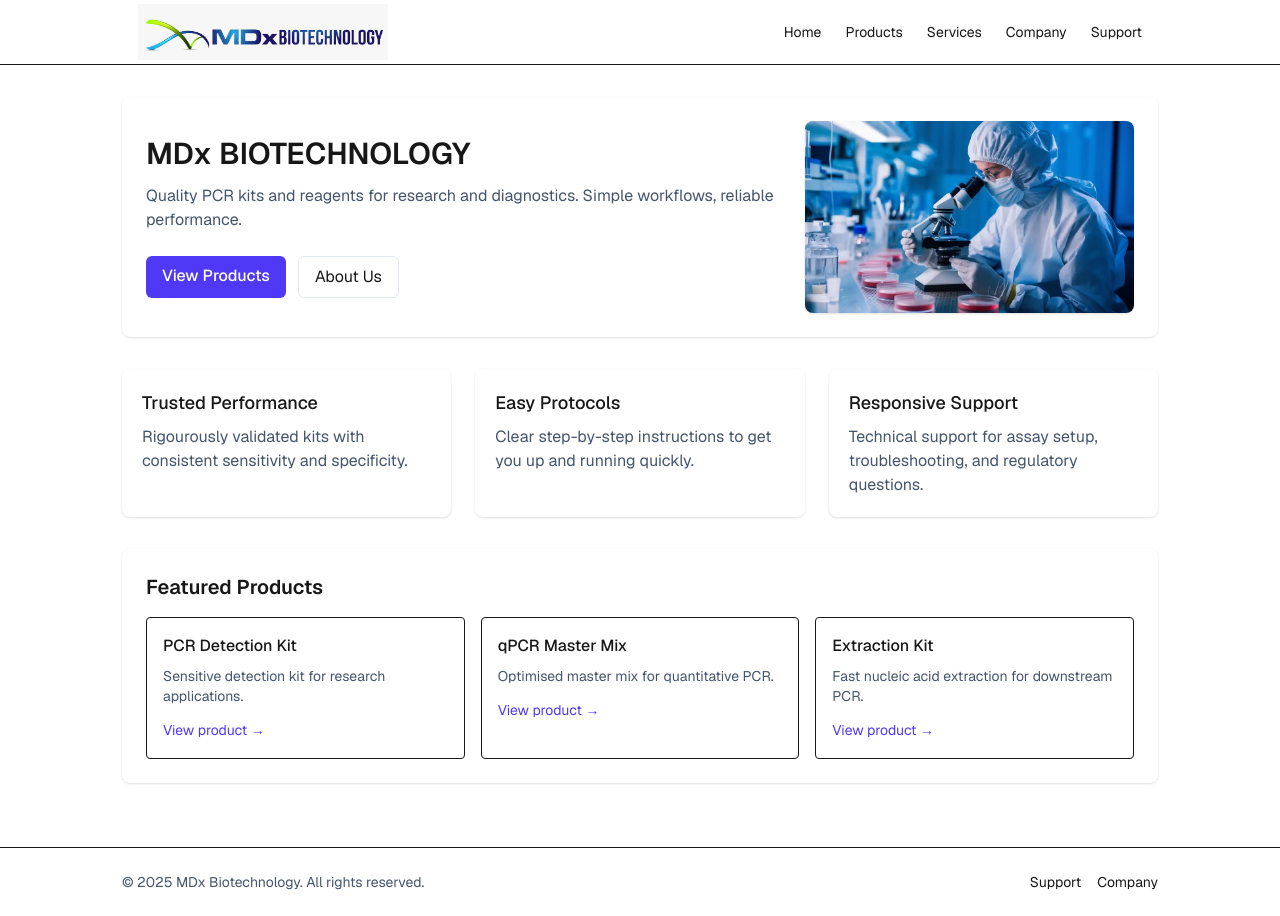
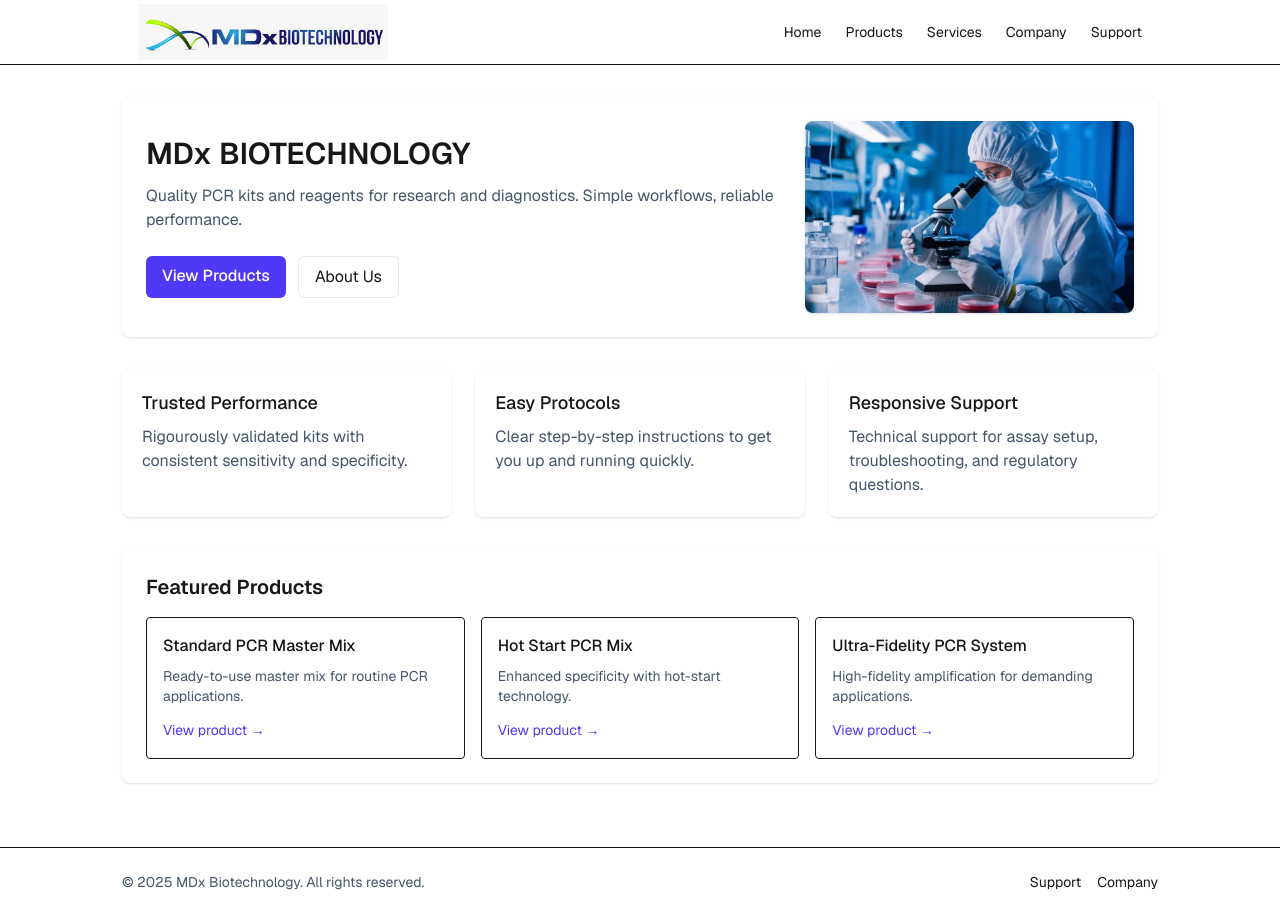
Before and after one commit to hawman/biotech, a Next.js app: page / in a window 1280 px wide. Built offline with nearby package versions, Linux system fonts and the light colour scheme.

Commit message:
refactor featured products

```diff
--- a/src/data/products.ts
+++ b/src/data/products.ts
@@ -7,6 +7,14 @@ export type Product = {
   category: string;
   specs?: Record<string, string>;
 };
+
+  // Order categories as specified
+  export const categoryOrder = [
+    'General PCR',
+    'Hi-Fidelity & Long PCR',
+    'RT/RT-PCR',
+    'cDNA Synthesis',
+  ];
 
 export const products: Product[] = [
   // General PCR Category
--- a/src/pages/index.tsx
+++ b/src/pages/index.tsx
@@ -1,3 +1,4 @@
+import { products } from '@/data/products';
 import Link from 'next/link';
 
 export default function Home() {
@@ -6,9 +7,7 @@ export default function Home() {
       <div className="rounded-lg bg-white shadow p-6">
         <div className="flex flex-col lg:flex-row gap-6 items-center">
           <div className="flex-1">
-            <h1 className="text-3xl font-semibold">
-              MDx BIOTECHNOLOGY
-            </h1>
+            <h1 className="text-3xl font-semibold">MDx BIOTECHNOLOGY</h1>
             <p className="mt-3 text-slate-600">
               Quality PCR kits and reagents for research and diagnostics. Simple
               workflows, reliable performance.
@@ -65,50 +64,17 @@ export default function Home() {
       <div className="bg-white p-6 rounded-lg shadow">
         <h2 className="text-xl font-semibold">Featured Products</h2>
         <div className="mt-4 grid grid-cols-1 sm:grid-cols-2 lg:grid-cols-3 gap-4">
+          {products.slice(0, 3).map((product) => (
             <article className="border rounded p-4">
-            <h4 className="font-medium">PCR Detection Kit</h4>
-            <p className="text-sm text-slate-600 mt-2">
-              Sensitive detection kit for research applications.
-            </p>
+              <h4 className="font-medium">{product.name}</h4>
+              <p className="text-sm text-slate-600 mt-2">{product.shortDesc}</p>
               <div className="mt-3">
-              <Link
-                href="/products/pcr-kit-01"
-                className="text-indigo-600 text-sm"
-              >
+                <Link href={product.image} className="text-indigo-600 text-sm">
                   View product →
                 </Link>
               </div>
             </article>
-
-          <article className="border rounded p-4">
-            <h4 className="font-medium">qPCR Master Mix</h4>
-            <p className="text-sm text-slate-600 mt-2">
-              Optimised master mix for quantitative PCR.
-            </p>
-            <div className="mt-3">
-              <Link
-                href="/products/qpcr-mix-01"
-                className="text-indigo-600 text-sm"
-              >
-                View product →
-              </Link>
-            </div>
-          </article>
-
-          <article className="border rounded p-4">
-            <h4 className="font-medium">Extraction Kit</h4>
-            <p className="text-sm text-slate-600 mt-2">
-              Fast nucleic acid extraction for downstream PCR.
-            </p>
-            <div className="mt-3">
-              <Link
-                href="/products/extract-01"
-                className="text-indigo-600 text-sm"
-              >
-                View product →
-              </Link>
-            </div>
-          </article>
+          ))}
         </div>
       </div>
     </section>
--- a/src/pages/products/index.tsx
+++ b/src/pages/products/index.tsx
@@ -1,5 +1,5 @@
 import Link from 'next/link';
-import { products, Product } from '../../data/products';
+import { products, Product, categoryOrder } from '../../data/products';
 
 export default function ProductsPage() {
   // Group products by category
@@ -13,14 +13,6 @@ export default function ProductsPage() {
     },
     {}
   );
-
-  // Order categories as specified
-  const categoryOrder = [
-    'General PCR',
-    'Hi-Fidelity & Long PCR',
-    'RT/RT-PCR',
-    'cDNA Synthesis',
-  ];
 
   return (
     <div className="space-y-12 whitespace-pre-wrap">
```
Lines whose indentation alone changed are shown as unchanged.
